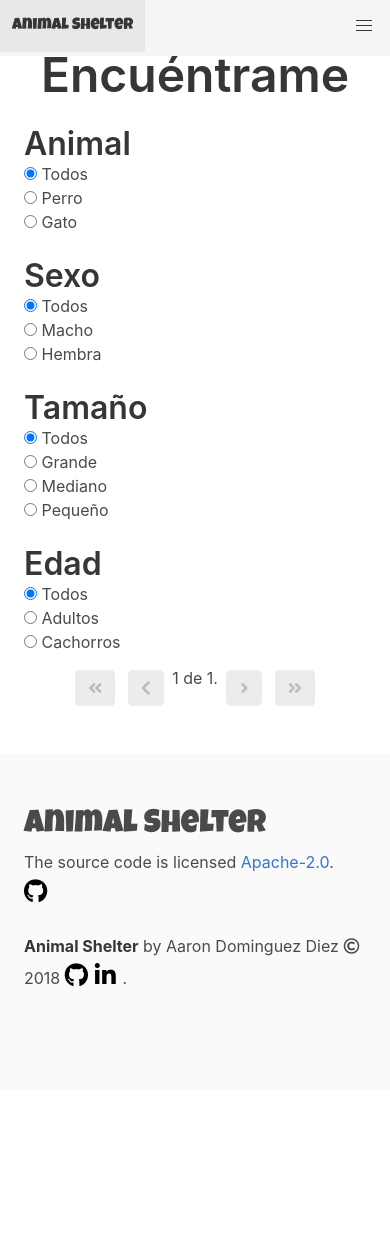
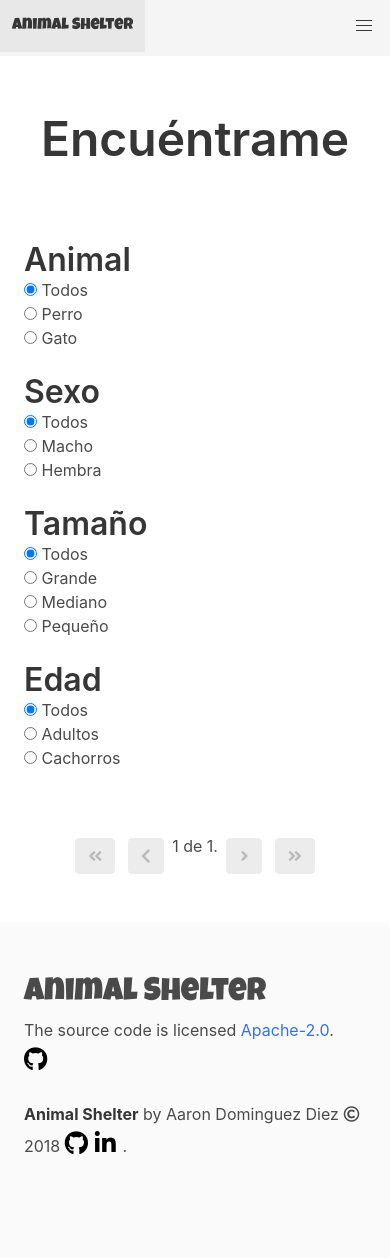
Before and after one commit to arponpes/Animal-Shelter, a Django app: page /mascotas/ in a window 390 px wide. Before the commit the page ends 986 px from the top, so only its background shows below. Run offline with Django 3.2, Linux system fonts and the light colour scheme; data that the repository does not hold is empty; some libraries are stand-ins or nearby versions.

Commit message:
responsive filters

```diff
--- a/static/css/styles.css
+++ b/static/css/styles.css
@@ -52,7 +52,8 @@ html {
 .cabecera {
   background: url("../img/cabecera.jpeg") no-repeat center fixed;
   width: 100%;
-  height: 100vh; }
+  height: 100vh;
+  background-size: cover; }
   @media screen and (max-width: 500px) {
     .cabecera {
       width: 100%;
@@ -64,4 +65,7 @@ html {
       height: 100vh;
       background-size: cover; } }
 
+.margin-top {
+  margin-top: 4rem; }
+
 /*# sourceMappingURL=styles.css.map */
--- a/webapp/templates/filter/_filter.html
+++ b/webapp/templates/filter/_filter.html
@@ -1,4 +1,3 @@
-<div class="control">
     <dl>
         <dt>
             <h1 class="title">{{title}}</h1>
@@ -11,4 +10,3 @@
         </dt>
         {% endfor %}
     </dl>
-</div>
--- a/webapp/templates/webapp/animals.html
+++ b/webapp/templates/webapp/animals.html
@@ -1,12 +1,12 @@
 {% extends 'webapp/base.html' %}{% load static from staticfiles %} {% block content %} {% include 'webapp/_navbar.html' %}
 
 <section class="section">
-  <div class="container">
+  <div class="container margin-top">
     <form action="" id="form" method="get">
       <h1 class="title is-1 center">
         Encuéntrame
       </h1>
-      <div class="columns">
+      <div class="columns margin-top">
         <div class="column is-3 filter">
           {% include 'filter/_filter.html' with field=filter.form.fields.animal_type name='animal_type' title='Animal' selected=request.GET.animal_type%}
         </div>
@@ -21,7 +21,7 @@
         </div>
       </div>
     </form>
-    <div class='columns is-multiline fixed-height'>
+    <div class='columns is-multiline fixed-height margin-top'>
       {% for animal in animals %}
       <div class='column is-4-desktop is-half-tablet'>
         <div class="card ">
```
Also changed, not shown: webapp/templates/webapp/home.html (+9 -6 lines).
